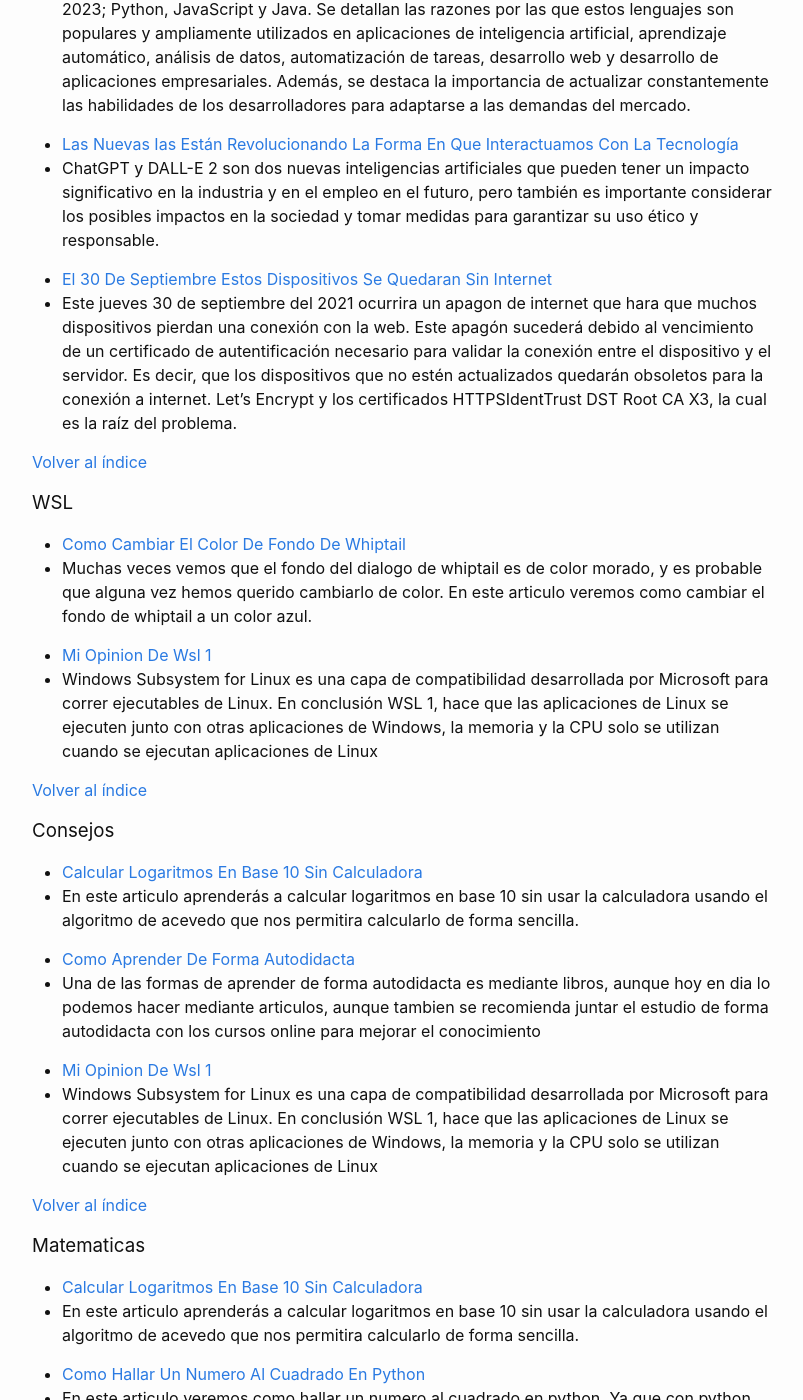
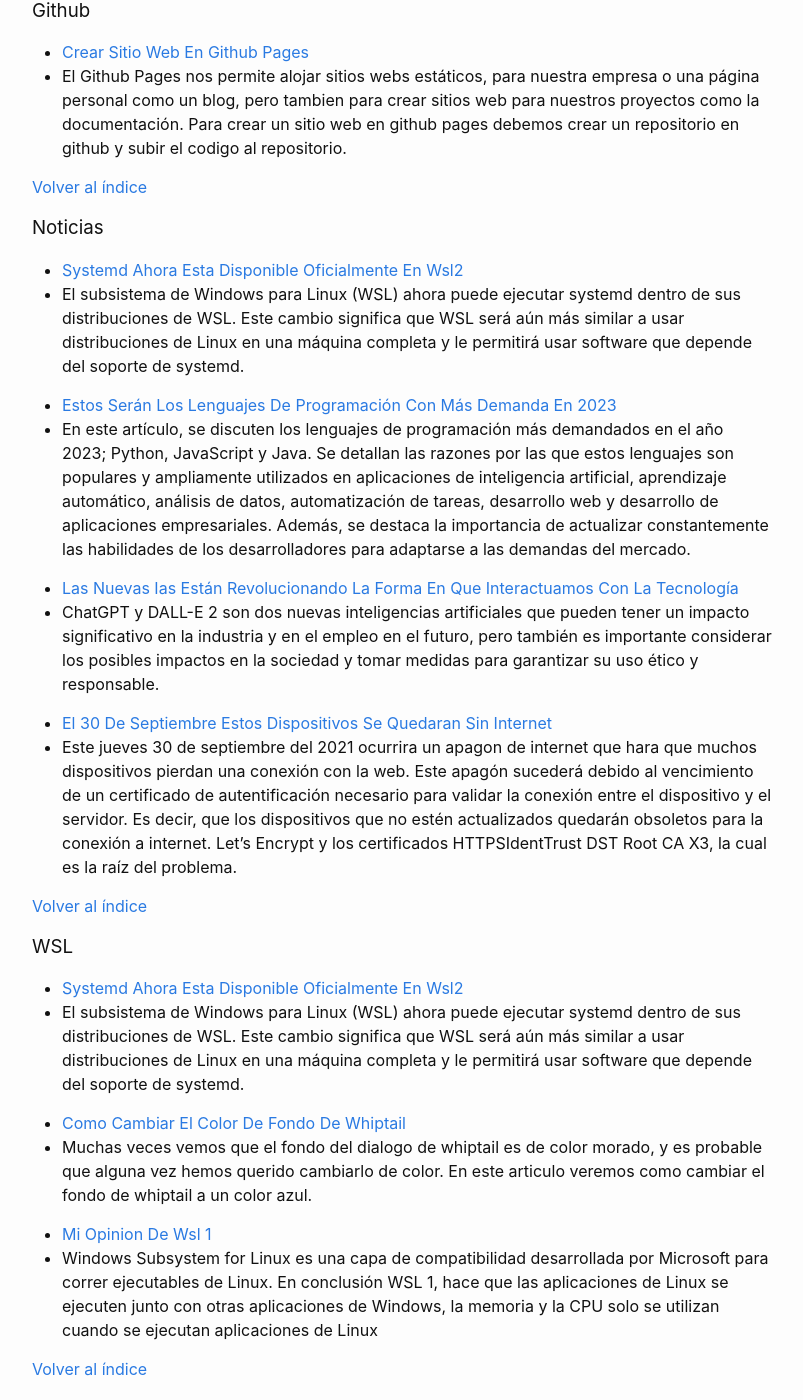
Before and after one commit to dylanmeca/dylanmeca.github.io, a Jekyll site: the page built from categories.html, in a window 1280 px wide and 1400 px high, scrolled down 11970 px. Shown: the whole window, without its empty margins (238-1041 px from the left). Built offline with Jekyll 4.4.1, drawn with Linux system fonts in a browser that asks for light colours; some of the changed text lies outside the part shown.

Commit message:
Update 2023-01-20-Systemd-ahora-esta-disponible-oficialmente-en-WSL2.md

```diff
--- a/_posts/2023-01-20-Systemd-ahora-esta-disponible-oficialmente-en-WSL2.md
+++ b/_posts/2023-01-20-Systemd-ahora-esta-disponible-oficialmente-en-WSL2.md
@@ -2,6 +2,7 @@
 layout: post
 permalink: /2023/01/20/Systemd-ahora-esta-disponible-en-WSL2.html
 description: El subsistema de Windows para Linux (WSL) ahora puede ejecutar systemd dentro de sus distribuciones de WSL. Este cambio significa que WSL será aún más similar a usar distribuciones de Linux en una máquina completa y le permitirá usar software que depende del soporte de systemd.
+categories: [WSL, Windows, Tecnologia, Informatica, Linux, Noticias]
 author:
    - Dylan Meca
 ---
```
